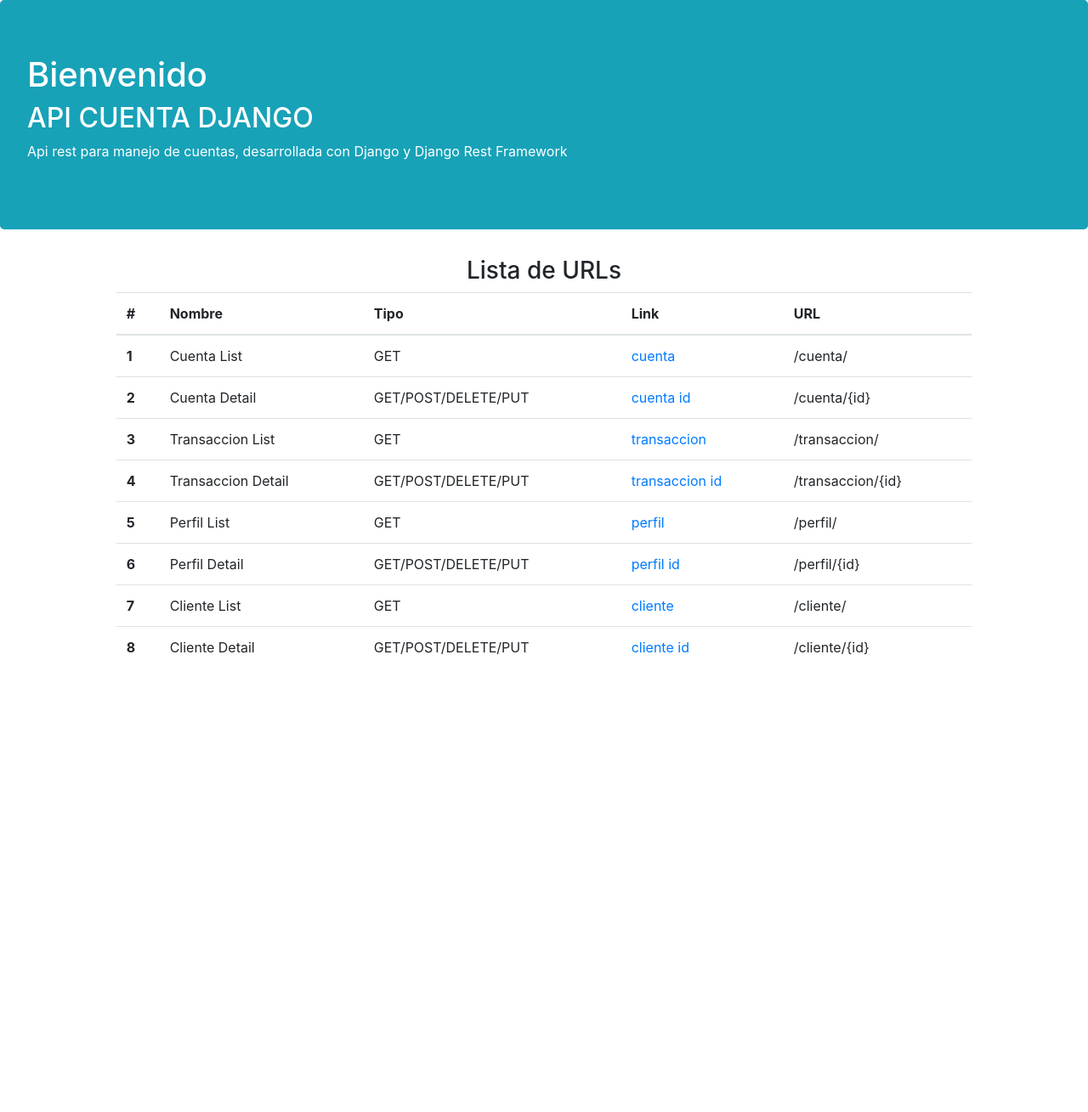
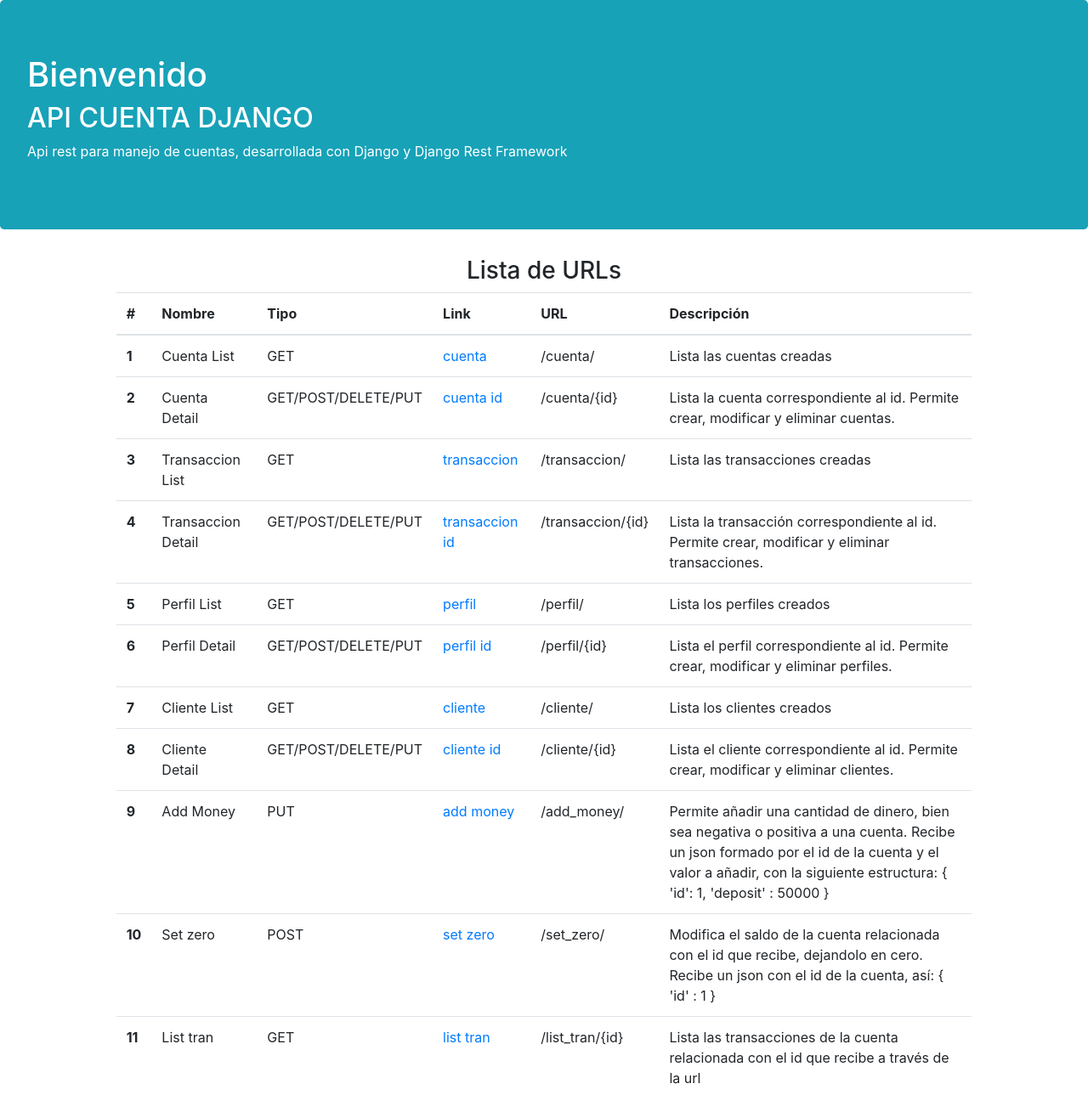
Before and after one commit to jsparadacelis/api-cuenta, a Django app: page / in a window 1280 px wide. Shown: the whole page at 85% size. Before the commit the page ends 771 px from the top, so only its background shows below. Run offline with Django 3.2, Linux system fonts and the light colour scheme; some libraries are stand-ins or nearby versions.

Commit message:
Adding descriptions for root view

```diff
--- a/api/templates/index.htm
+++ b/api/templates/index.htm
@@ -28,6 +28,7 @@
                         <th scope="col">Tipo</th>
                         <th scope="col">Link</th>
                         <th scope="col">URL</th>
+                        <th scope="col">Descripción</th>
                     </tr>
                 </thead>
                 <tbody>
@@ -37,6 +38,7 @@
                         <td>GET</td>
                         <td><a href="{% url 'cuenta' %}">cuenta</a></td>
                         <td>/cuenta/</td>
+                        <td>Lista las cuentas creadas</td>
                     </tr>
                     <tr>
                         <th scope="row">2</th>
@@ -44,6 +46,10 @@
                         <td>GET/POST/DELETE/PUT</td>
                         <td><a href="{% url 'cuenta' %}1">cuenta id</a></td>
                         <td>/cuenta/{id}</td>
+                        <td>Lista la cuenta correspondiente al
+                            id. Permite crear, modificar
+                            y eliminar cuentas.
+                        </td>
                     </tr>
                     <tr>
                         <th scope="row">3</th>
@@ -51,6 +57,7 @@
                         <td>GET</td>
                         <td><a href="{% url 'transaccion' %}">transaccion</a></td>
                         <td>/transaccion/</td>
+                        <td>Lista las transacciones creadas</td>
                     </tr>
                     <tr>
                         <th scope="row">4</th>
@@ -58,6 +65,10 @@
                         <td>GET/POST/DELETE/PUT</td>
                         <td><a href="{% url 'transaccion' %}1">transaccion id</a></td>
                         <td>/transaccion/{id}</td>
+                        <td>Lista la transacción correspondiente al
+                            id. Permite crear, modificar
+                            y eliminar transacciones.
+                        </td>
                     </tr>
                     <tr>
                         <th scope="row">5</th>
@@ -65,6 +76,7 @@
                         <td>GET</td>
                         <td><a href="{% url 'perfil' %}">perfil</a></td>
                         <td>/perfil/</td>
+                        <td>Lista los perfiles creados</td>
                     </tr>
                     <tr>
                         <th scope="row">6</th>
@@ -72,6 +84,10 @@
                         <td>GET/POST/DELETE/PUT</td>
                         <td><a href="{% url 'perfil' %}1">perfil id</a></td>
                         <td>/perfil/{id}</td>
+                        <td>Lista el perfil correspondiente al
+                            id. Permite crear, modificar
+                            y eliminar perfiles.
+                        </td>
                     </tr>
                     <tr>
                         <th scope="row">7</th>
@@ -79,6 +95,7 @@
                         <td>GET</td>
                         <td><a href="{% url 'cliente' %}">cliente</a></td>
                         <td>/cliente/</td>
+                        <td>Lista los clientes creados</td>
                     </tr>
                     <tr>
                         <th scope="row">8</th>
@@ -86,6 +103,45 @@
                         <td>GET/POST/DELETE/PUT</td>
                         <td><a href="{% url 'cliente' %}1">cliente id</a></td>
                         <td>/cliente/{id}</td>
+                        <td>Lista el cliente correspondiente al
+                            id. Permite crear, modificar
+                            y eliminar clientes.
+                        </td>
+                    </tr>
+                    <tr>
+                        <th scope="row">9</th>
+                        <td>Add Money</td>
+                        <td>PUT</td>
+                        <td><a href="{% url 'add_money' %}">add money</a></td>
+                        <td>/add_money/</td>
+                        <td>Permite añadir una cantidad de dinero, bien sea negativa
+                            o positiva a una cuenta. Recibe un json formado por el id
+                            de la cuenta y el valor a añadir, con la siguiente estructura:
+                            { 'id': 1, 'deposit' : 50000 }
+                        </td>
+                    </tr>
+                    <tr>
+                        <th scope="row">10</th>
+                        <td>Set zero</td>
+                        <td>POST</td>
+                        <td><a href="{% url 'set_zero' %}">set zero</a></td>
+                        <td>/set_zero/</td>
+                        <td>
+                            Modifica el saldo de la cuenta relacionada con el id que
+                            recibe, dejandolo en cero. Recibe un json con el id de la
+                            cuenta, así: { 'id' : 1 }
+                        </td>
+                    </tr>
+                    <tr>
+                        <th scope="row">11</th>
+                        <td>List tran</td>
+                        <td>GET</td>
+                        <td><a href="/list_tran/1">list tran</a></td>
+                        <td>/list_tran/{id}</td>
+                        <td>
+                            Lista las transacciones de la cuenta relacionada con el id
+                            que recibe a través de la url
+                        </td>
                     </tr>
                 </tbody>
             </table>
--- a/api/views/cuenta.py
+++ b/api/views/cuenta.py
@@ -67,9 +67,9 @@ def add_money(request):
 
 
 
-@api_view(['POST'])
+@api_view(['PUT'])
 def set_zero(request):
-    if request.method == 'POST':
+    if request.method == 'PUT':
         try:
             cuenta = Cuenta.objects.get(pk = request.data["id"])
             cuenta.saldo = 0
```
